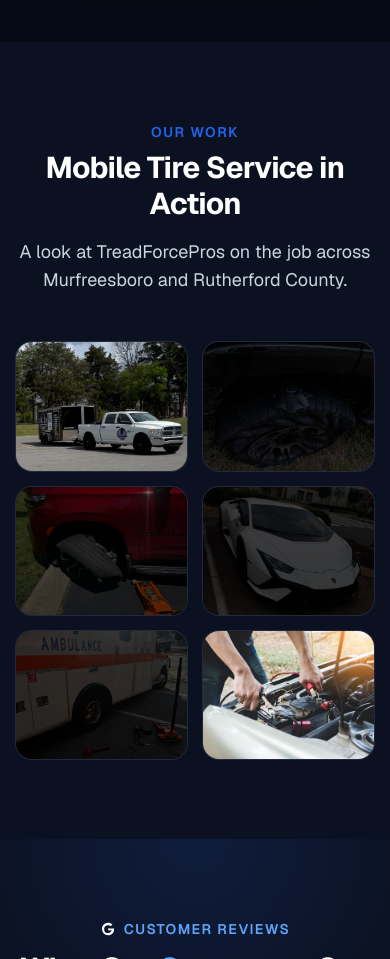
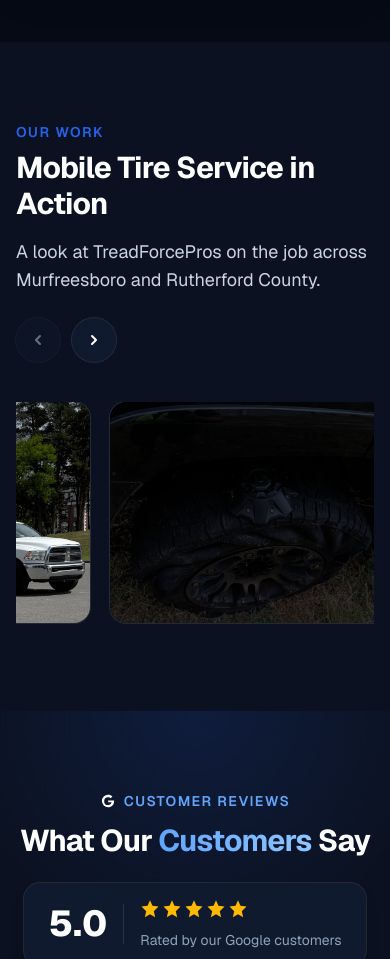
Before and after one commit to siddhantgupta385/getpagehub, a Next.js app: page / in a window 390 px wide. Shown: the part 6260-7219 px from the top of the page. Built offline with nearby package versions, Linux system fonts and the light colour scheme.

Commit message:
Implement enhanced gallery functionality with auto-scrolling, navigation buttons, and additional images for mobile tire service

```diff
--- a/src/components/Gallery.tsx
+++ b/src/components/Gallery.tsx
@@ -1,11 +1,72 @@
+"use client";
+
+import { useCallback, useEffect, useRef, useState } from "react";
 import Image from "next/image";
 import { gallery, site } from "@/lib/site";
 
 export function Gallery() {
+  const trackRef = useRef<HTMLDivElement>(null);
+  const [canPrev, setCanPrev] = useState(false);
+  const [canNext, setCanNext] = useState(true);
+  const [paused, setPaused] = useState(false);
+
+  const updateArrows = useCallback(() => {
+    const track = trackRef.current;
+    if (!track) return;
+    const { scrollLeft, scrollWidth, clientWidth } = track;
+    setCanPrev(scrollLeft > 4);
+    setCanNext(scrollLeft < scrollWidth - clientWidth - 4);
+  }, []);
+
+  useEffect(() => {
+    updateArrows();
+    const track = trackRef.current;
+    if (!track) return;
+    track.addEventListener("scroll", updateArrows, { passive: true });
+    window.addEventListener("resize", updateArrows);
+    return () => {
+      track.removeEventListener("scroll", updateArrows);
+      window.removeEventListener("resize", updateArrows);
+    };
+  }, [updateArrows]);
+
+  const step = useCallback(() => {
+    const track = trackRef.current;
+    if (!track) return 0;
+    const card = track.children[0] as HTMLElement | undefined;
+    return card ? card.offsetWidth + 20 : track.clientWidth * 0.8;
+  }, []);
+
+  const scrollByPage = useCallback(
+    (dir: 1 | -1) => {
+      const track = trackRef.current;
+      if (!track) return;
+      track.scrollBy({ left: dir * step(), behavior: "smooth" });
+    },
+    [step],
+  );
+
+  useEffect(() => {
+    if (paused) return;
+    const id = setInterval(() => {
+      const track = trackRef.current;
+      if (!track) return;
+      const atEnd =
+        track.scrollLeft >= track.scrollWidth - track.clientWidth - 4;
+      if (atEnd) {
+        track.scrollTo({ left: 0, behavior: "smooth" });
+      } else {
+        track.scrollBy({ left: step(), behavior: "smooth" });
+      }
+    }, 3500);
+    return () => clearInterval(id);
+  }, [paused, step]);
+
   return (
     <section className="bg-surface" id="gallery">
       <div className="mx-auto max-w-7xl px-4 sm:px-6 lg:px-8 py-20">
-        <div className="text-center max-w-2xl mx-auto">
+        <div className="flex flex-col gap-6 sm:flex-row sm:items-end sm:justify-between">
+          <div className="max-w-2xl">
             <p className="text-sm font-semibold uppercase tracking-widest text-brand">
               Our Work
             </p>
@@ -18,17 +79,47 @@
             </p>
           </div>
 
-        <div className="mt-12 grid grid-cols-2 gap-4 sm:gap-5 lg:grid-cols-3">
+          <div className="flex shrink-0 items-center gap-3">
+            <button
+              type="button"
+              onClick={() => scrollByPage(-1)}
+              disabled={!canPrev}
+              aria-label="Previous photos"
+              className="inline-flex h-11 w-11 items-center justify-center rounded-full bg-card text-white ring-1 ring-white/10 transition-all hover:bg-brand disabled:cursor-not-allowed disabled:opacity-40 disabled:hover:bg-card"
+            >
+              <ArrowIcon className="h-5 w-5 rotate-180" />
+            </button>
+            <button
+              type="button"
+              onClick={() => scrollByPage(1)}
+              disabled={!canNext}
+              aria-label="Next photos"
+              className="inline-flex h-11 w-11 items-center justify-center rounded-full bg-card text-white ring-1 ring-white/10 transition-all hover:bg-brand disabled:cursor-not-allowed disabled:opacity-40 disabled:hover:bg-card"
+            >
+              <ArrowIcon className="h-5 w-5" />
+            </button>
+          </div>
+        </div>
+
+        <div
+          ref={trackRef}
+          onMouseEnter={() => setPaused(true)}
+          onMouseLeave={() => setPaused(false)}
+          onFocusCapture={() => setPaused(true)}
+          onBlurCapture={() => setPaused(false)}
+          onTouchStart={() => setPaused(true)}
+          className="mt-10 flex snap-x snap-mandatory gap-5 overflow-x-auto pb-2 [-ms-overflow-style:none] [scrollbar-width:none] [&::-webkit-scrollbar]:hidden"
+        >
           {gallery.map((img) => (
             <div
               key={img.src}
-              className="group relative aspect-[4/3] overflow-hidden rounded-2xl ring-1 ring-white/10"
+              className="group relative aspect-[4/3] shrink-0 basis-[82%] snap-start overflow-hidden rounded-2xl ring-1 ring-white/10 sm:basis-[calc(50%-10px)] lg:basis-[calc(33.333%-14px)]"
             >
               <Image
                 src={img.src}
                 alt={img.alt}
                 fill
-                sizes="(max-width: 640px) 50vw, (max-width: 1024px) 50vw, 33vw"
+                sizes="(max-width: 640px) 82vw, (max-width: 1024px) 50vw, 33vw"
                 className="object-cover transition-transform duration-500 group-hover:scale-105"
               />
               <div className="absolute inset-0 bg-gradient-to-t from-ink/50 to-transparent opacity-0 transition-opacity group-hover:opacity-100" />
@@ -39,3 +130,15 @@
     </section>
   );
 }
+
+function ArrowIcon({ className }: { className?: string }) {
+  return (
+    <svg className={className} viewBox="0 0 20 20" fill="currentColor" aria-hidden="true">
+      <path
+        fillRule="evenodd"
+        d="M7.293 14.707a1 1 0 0 1 0-1.414L10.586 10 7.293 6.707a1 1 0 0 1 1.414-1.414l4 4a1 1 0 0 1 0 1.414l-4 4a1 1 0 0 1-1.414 0Z"
+        clipRule="evenodd"
+      />
+    </svg>
+  );
+}
--- a/src/lib/site.ts
+++ b/src/lib/site.ts
@@ -198,6 +198,30 @@
     src: "/photos/mobile-tire-service-family-car-roadside-battery-jumpstart-murfreesboro-tn.jpg",
     alt: "Roadside battery jumpstart for a family car in Murfreesboro, TN",
   },
+  {
+    src: "/photos/mobile-tire-24-7-service-porche-full-tire-replacement-img-murfreesboro-tn.jpg",
+    alt: "Porsche full tire replacement handled on-site in Murfreesboro, TN",
+  },
+  {
+    src: "/photos/mobile-tire-service-bmw-car-truck-replacement-img-murfreesboro-tn.jpg",
+    alt: "BMW tire replacement by TreadForcePros in Murfreesboro, TN",
+  },
+  {
+    src: "/photos/mobile-tire-service-rv-tire-replacement-img-murfreesboro-tn.jpg",
+    alt: "RV tire replacement service in Murfreesboro, TN",
+  },
+  {
+    src: "/photos/mobile-tire-service-diesel-truck-tire-replacement-img-murfreesboro-tn.jpg",
+    alt: "Diesel truck tire replacement by TreadForcePros in Murfreesboro, TN",
+  },
+  {
+    src: "/photos/mobile-tire-service-uhaul-truck-tire-replacement-img-murfreesboro-tn.jpg",
+    alt: "U-Haul moving truck tire replacement in Murfreesboro, TN",
+  },
+  {
+    src: "/photos/mobile-tire-service-large-truck-fleet-tire-repair-img-murfreesboro-tn.jpg",
+    alt: "Large fleet truck tire repair by TreadForcePros in Murfreesboro, TN",
+  },
 ];
 
 export const telHref = `tel:+1${site.phoneRaw}`;
```
Lines whose indentation alone changed are shown as unchanged.
